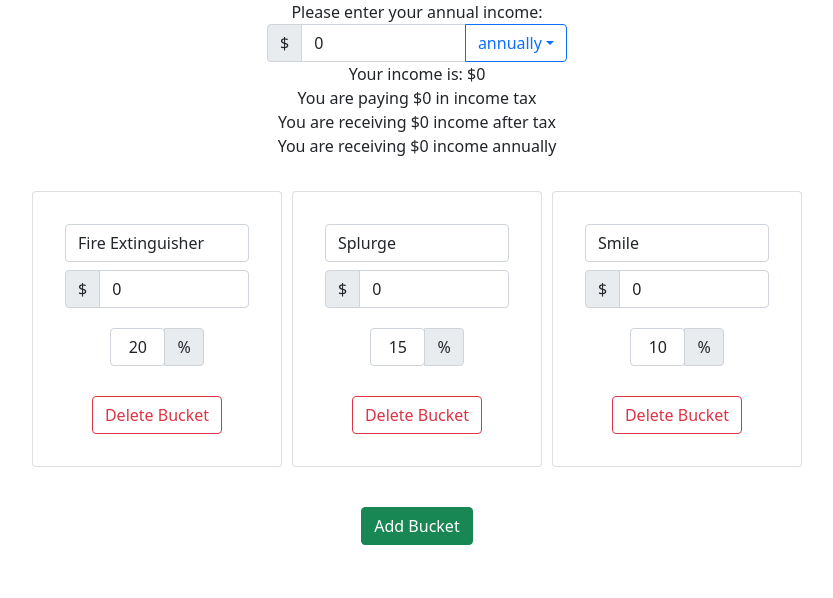
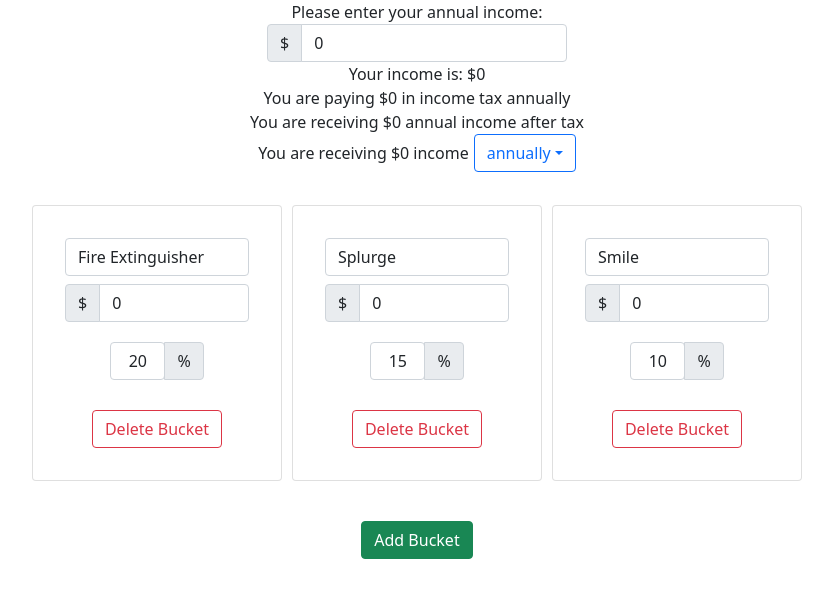
Before and after one commit to AndrejaKardos/budget-app, a React (Create React App) app in the folder frontend/: page / in a window 1280 px wide. Shown: the top 598 px of the page, without its empty margins (223-1056 px from the left). Built offline with nearby package versions, Linux system fonts and the light colour scheme.

Commit message:
Moved income frequency dropdown to income output

```diff
--- a/frontend/src/components/CalculatorPage.scss
+++ b/frontend/src/components/CalculatorPage.scss
@@ -21,6 +21,15 @@
   max-width: 300px;
 }
 
+.calculator-page__income {
+  display: flex;
+  align-items: center;
+}
+
+.calculator-page__income--dropdown {
+  margin-left: 5px;
+}
+
 .calculator-page__add-button {
   margin: 40px;
 }
--- a/frontend/src/components/CalculatorPage.tsx
+++ b/frontend/src/components/CalculatorPage.tsx
@@ -89,17 +89,6 @@ const CalculatorPage: React.FC<Props> = (props) => {
           value={income}
           onChange={(e) => setIncome(parseInt(e.currentTarget.value) || 0)}
         />
-        <DropdownButton title={paymentFrequency.name} variant="outline-primary">
-          {paymentFrequencyOptions.map((pfo) => (
-            <Dropdown.Item
-              onClick={() => setPaymentFrequency(pfo)}
-              key={pfo.paymentsPerYear}
-              active={pfo === paymentFrequency}
-            >
-              {pfo.name}
-            </Dropdown.Item>
-          ))}
-        </DropdownButton>
       </InputGroup>
 
       <div>Your income is: {formatMoney(income)}</div>
@@ -109,15 +98,30 @@ const CalculatorPage: React.FC<Props> = (props) => {
       )}
       {incomeTaxCalcState.isOk && (
         <>
-          <div>You are paying {formatMoney(incomeTax)} in income tax</div>
+          <div>
+            You are paying {formatMoney(incomeTax)} in income tax annually
+          </div>
           <div>
             You are receiving {formatMoney(income - incomeTax - medicareLevy)}{" "}
-            income after tax
+            annual income after tax
           </div>
-          <div>
-            {`You are receiving ${formatMoney(incomePerPayPeriod)} income ${
-              paymentFrequency.name
-            }`}
+          <div className="calculator-page__income">
+            {`You are receiving ${formatMoney(incomePerPayPeriod)} income `}
+            <DropdownButton
+              className="calculator-page__income--dropdown"
+              title={paymentFrequency.name}
+              variant="outline-primary"
+            >
+              {paymentFrequencyOptions.map((pfo) => (
+                <Dropdown.Item
+                  onClick={() => setPaymentFrequency(pfo)}
+                  key={pfo.paymentsPerYear}
+                  active={pfo === paymentFrequency}
+                >
+                  {pfo.name}
+                </Dropdown.Item>
+              ))}
+            </DropdownButton>
           </div>
         </>
       )}
```
